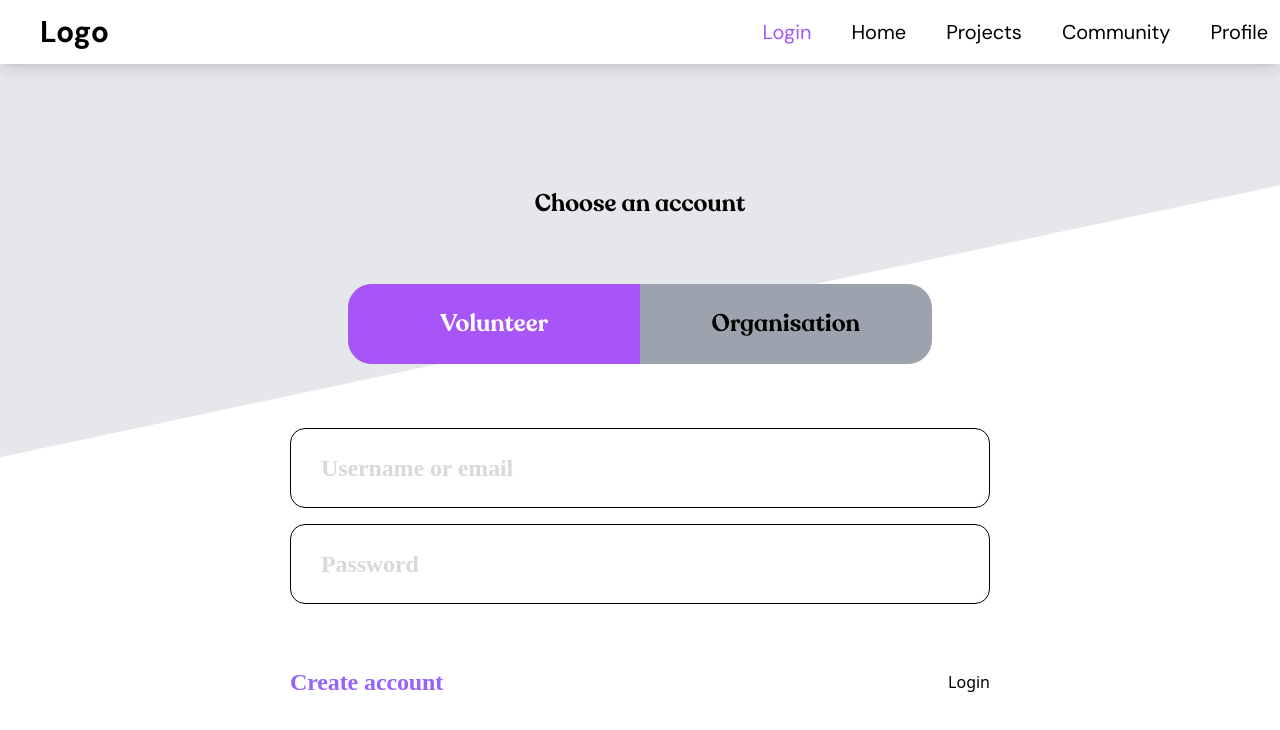
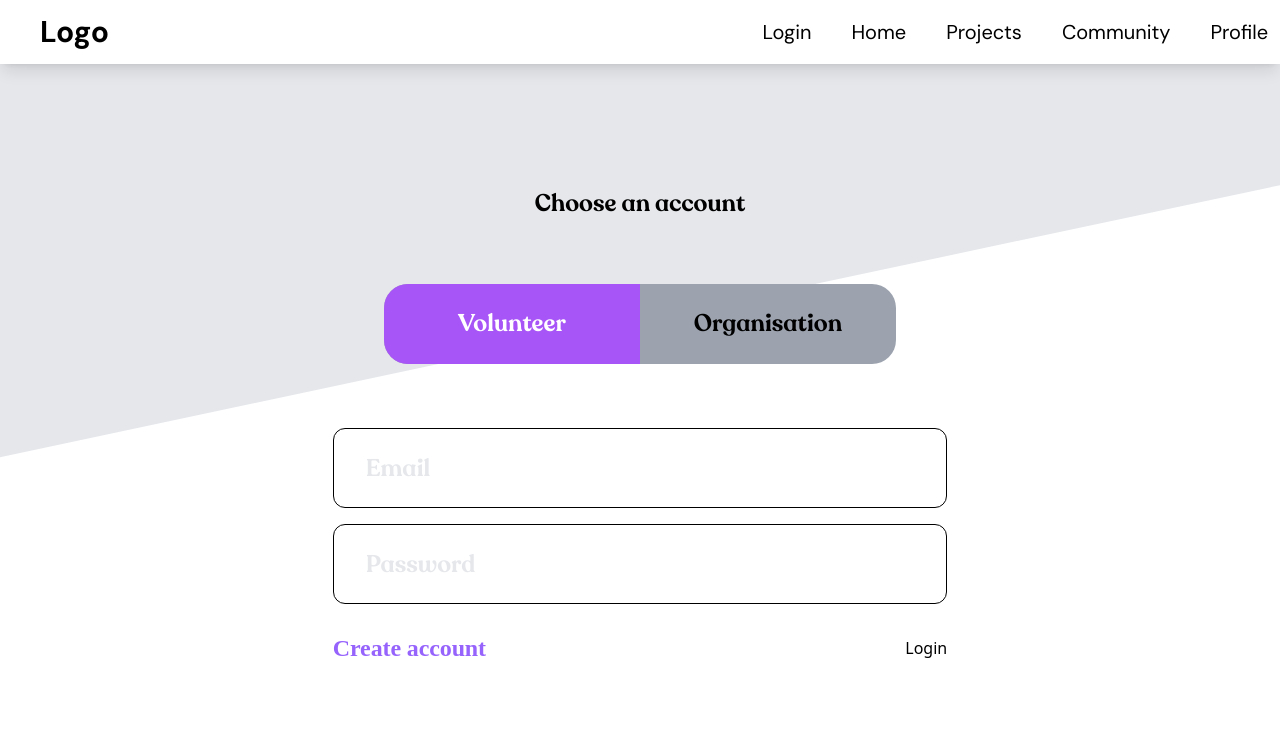
Before and after one commit to smu-hack-dsc/Team-01-Project, a React (Create React App) app in the folder frontend/: page /login in a window 1280 px wide. Shown: the top 730 px of the page. Built offline with nearby package versions, Linux system fonts and the light colour scheme.

Commit message:
login input edit email password field

```diff
--- a/frontend/src/components/LoginSignup/Login1.jsx
+++ b/frontend/src/components/LoginSignup/Login1.jsx
@@ -8,7 +8,7 @@ const Login1 = () => {
     <div>
       <div class="absolute left-0 w-screen h-screen flex flex-col justify-start items-center pt-5 overflow-hidden">
         <div class="absolute w-[200vw] h-full -rotate-12 -top-2/3 -left-1/3 bg-gray-200 z-1" />
-        <div class="flex relative top-[120px] flex-col justify-center items-center z-2">
+        <div class="flex relative top-[120px] w-[80vw] flex-col justify-center items-center z-2">
           <div class="flex text-black text-center font-RecoletaAlt text-2xl font-bold pb-12 pt-12">
             Choose an account
           </div>
--- a/frontend/src/components/LoginSignup/LoginInput.jsx
+++ b/frontend/src/components/LoginSignup/LoginInput.jsx
@@ -13,14 +13,14 @@ const LoginInput = () => {
   };
 
   const handleEmailFocus = (e) => {
-    if (e.target.placeholder === 'Username or email') {
+    if (e.target.placeholder === 'Email') {
       e.target.placeholder = '';
     }
   };
 
   const handleEmailBlur = (e) => {
     if (e.target.value === '') {
-      e.target.placeholder = 'Username or email';
+      e.target.placeholder = 'Email';
     }
   };
 
@@ -35,29 +35,6 @@ const LoginInput = () => {
       e.target.placeholder = 'Password';
     }
   };
-
-  const inputStyles = css`
-    width: 700px;
-    height: 80px;
-    flex-shrink: 0;
-    border-radius: 15px;
-    border: 1px solid #000;
-    outline: none;
-    font-family: Uncut Sans;
-    font-size: 24px;
-    font-style: normal;
-    font-weight: 600;
-    line-height: 16px; /* 66.668% */
-    letter-spacing: -0.12px;
-    color: #000;
-    padding: 0px 30px;
-    margin-bottom: 16px;
-
-    ::placeholder {
-      /* Set the placeholder text color */
-      color: #D9D9D9;
-    }
-  `;
 
   const createAccountStyles = css`
     color: #9663FC;
@@ -80,9 +57,9 @@ const LoginInput = () => {
   `;
 
   return (
-    <div>
-      <form onSubmit={handleLogin}>
-        <div>
+    <div class="w-3/5">
+      <form onSubmit={handleLogin} class=" flex flex-col justify-center items-center">
+        <div class="w-full">
           <input
             type="email"
             value={email}
@@ -90,11 +67,11 @@ const LoginInput = () => {
             onFocus={handleEmailFocus}
             onBlur={handleEmailBlur}
             required
-            placeholder='Username or email'
-            css={inputStyles}
+            placeholder='Email'
+            class = "w-full h-[80px] rounded-xl border-[1px] border-black font-RecoletaAlt text-2xl mb-4 pl-8 placeholder:text-gray-200"
           />
         </div>
-        <div className="form-group">
+        <div className="form-group w-full">
           <input
             type="password"
             value={password}
@@ -103,11 +80,11 @@ const LoginInput = () => {
             onBlur={handlePasswordBlur}
             required
             placeholder='Password'
-            css={inputStyles}
+            class = "w-full h-[80px] justify-center rounded-xl border-[1px] border-black font-RecoletaAlt text-2xl mb-4 pl-8 placeholder:text-gray-200"
           />
         </div>
 
-        <div css={containerStyles}>
+        <div class="w-full flex justify-between items-center mt-4">
           <div css={createAccountStyles}>
             Create account
           </div>
--- a/frontend/src/components/LoginSignup/ToggleSwitch.jsx
+++ b/frontend/src/components/LoginSignup/ToggleSwitch.jsx
@@ -12,7 +12,7 @@ const ToggleSwitch = () => {
   // might want to consider making a moving flex at the back to allow for transition animation
   return (
     <div class="flex flex-row justify-center items-center">
-      <div class="w-full h-20 bg-gray-400 cursor-pointer items-center rounded-3xl" onClick={handleToggle}>
+      <div class="w-3/5 h-20 bg-gray-400 cursor-pointer items-center rounded-3xl" onClick={handleToggle}>
          {isOption1Selected ? (
             <div class="flex flex-row">
               <div class="flex w-3/6 h-20 items-center justify-center text-center font-RecoletaAlt text-2xl bg-purple-500 text-white rounded-l-3xl">Volunteer</div>
--- a/frontend/src/components/NavBar.jsx
+++ b/frontend/src/components/NavBar.jsx
@@ -51,7 +51,7 @@ const Navbar = () => {
                 <NavLink
                   exact
                   to="/login"
-                  className="text-black hover:bg-gray-200 px-3 py-2 rounded-md text-sm font-medium text-xl text-purple-500"
+                  className="text-black hover:bg-gray-200 px-3 py-2 rounded-md text-sm font-medium text-xl"
                   activeClassName="bg-gray-200"
                 >
                   Login
```
